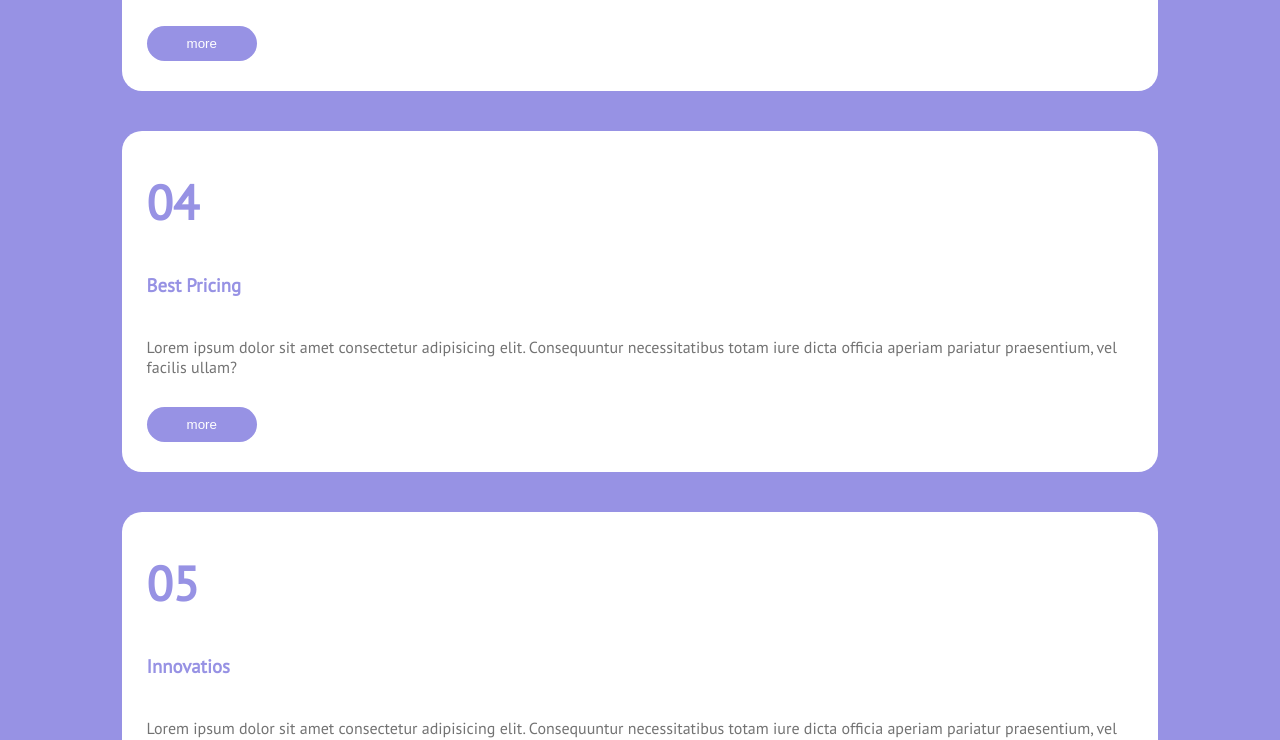
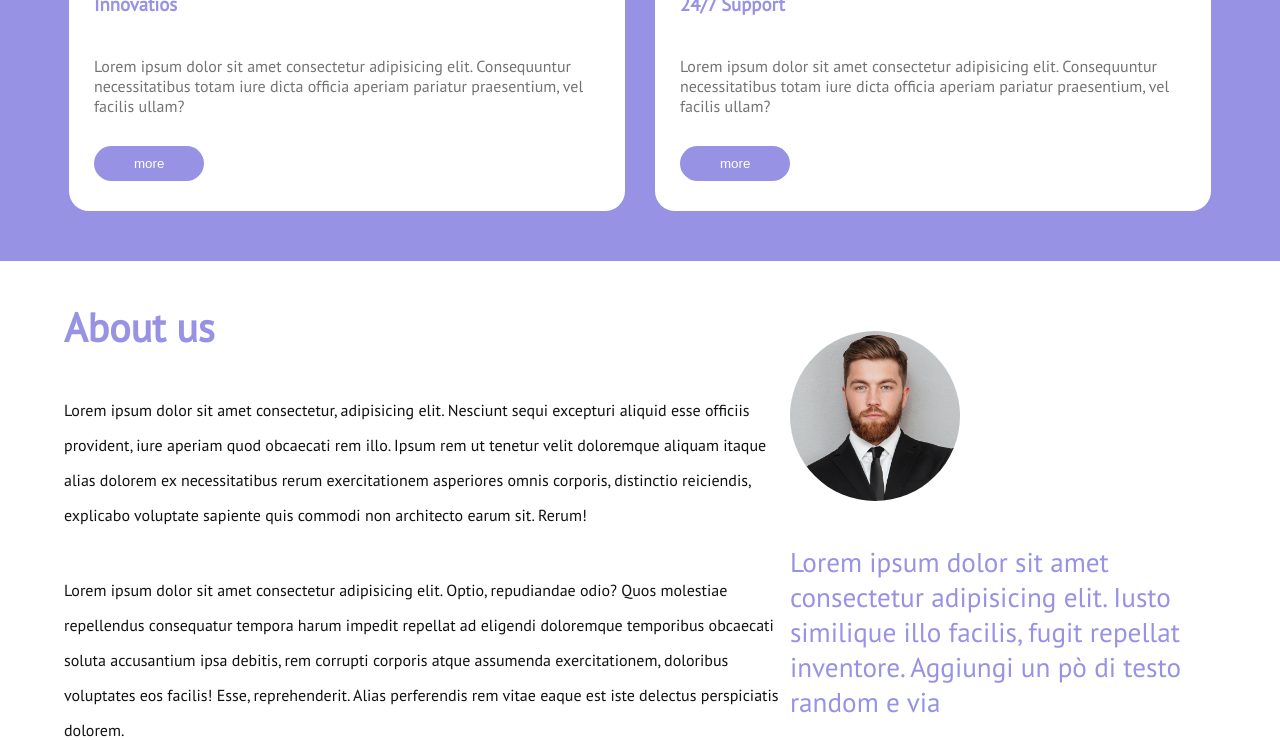
Before and after one commit to AlessandroRamoni/htmlcss-responsive-layout, a plain HTML site: page index.html in a window 1280 px wide. Shown: the part 6960-7700 px from the top of the page. Drawn offline with Linux system fonts and the light colour scheme.

Commit message:
create media query tablet

```diff
--- a/css/style.css
+++ b/css/style.css
@@ -501,6 +501,26 @@ footer{
         font-size: 1em;
     }
 
+.container-benefits-section{
+    display: flex;
+    flex-direction: row;
+    flex-wrap: wrap;
+    gap: 20px;
+}
+
+.benefits-card{
+    width: calc(100% / 2 - 20px)
+}
+
+.container-about-us{
+    display: flex;
+    flex-direction: row;
+}
+
+#left{
+    text-align: center;
+}
+
 
 }
 
--- a/index.html
+++ b/index.html
@@ -233,7 +233,7 @@
         <section id="about-us">
             <div class="container-about-us">
                 <!-- about us -->
-                <div>
+                <div id="about-us-testo">
                     <h2>About us</h2>
                     <div>
                         <p>Lorem ipsum dolor sit amet consectetur, adipisicing elit. Nesciunt sequi excepturi aliquid
```
